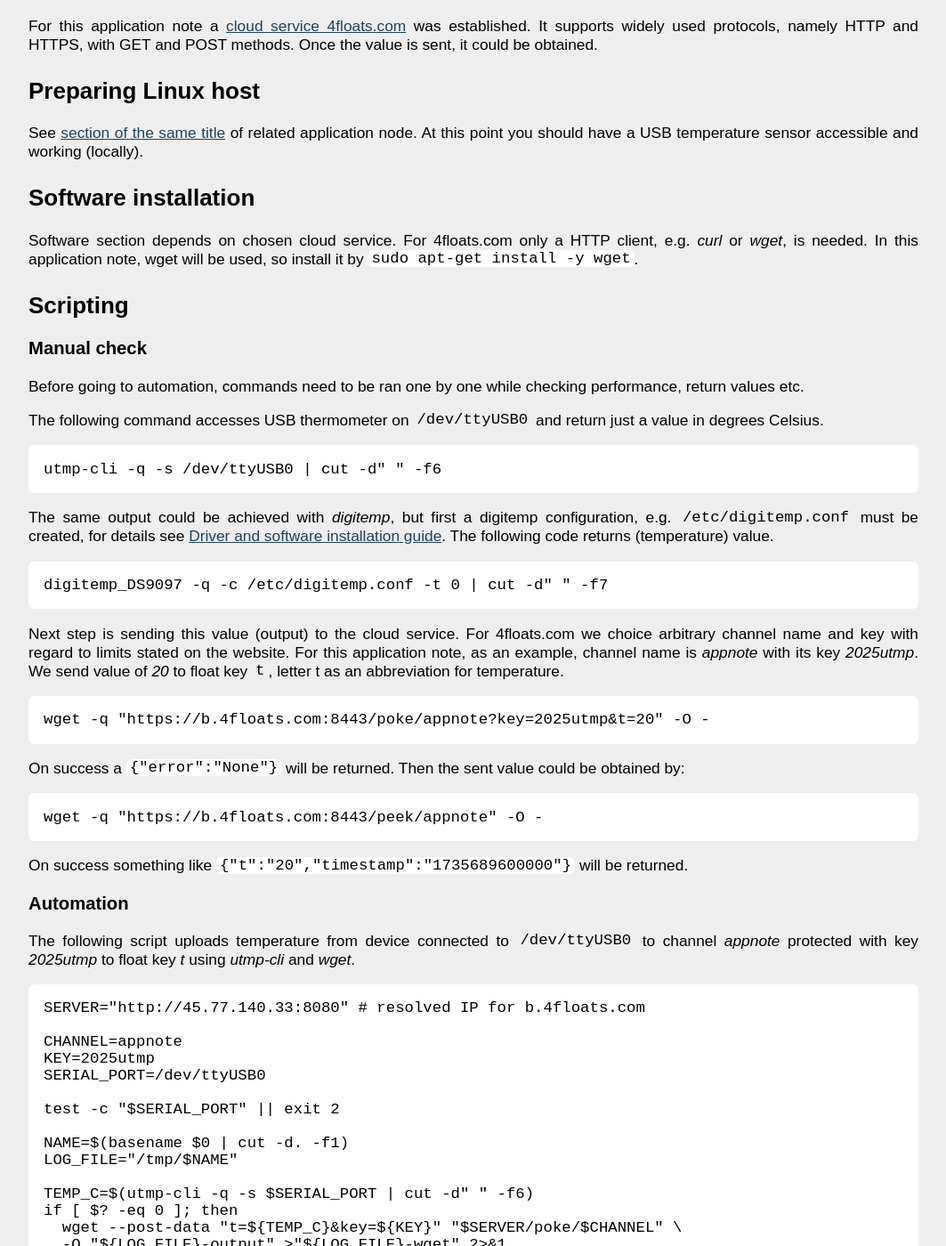
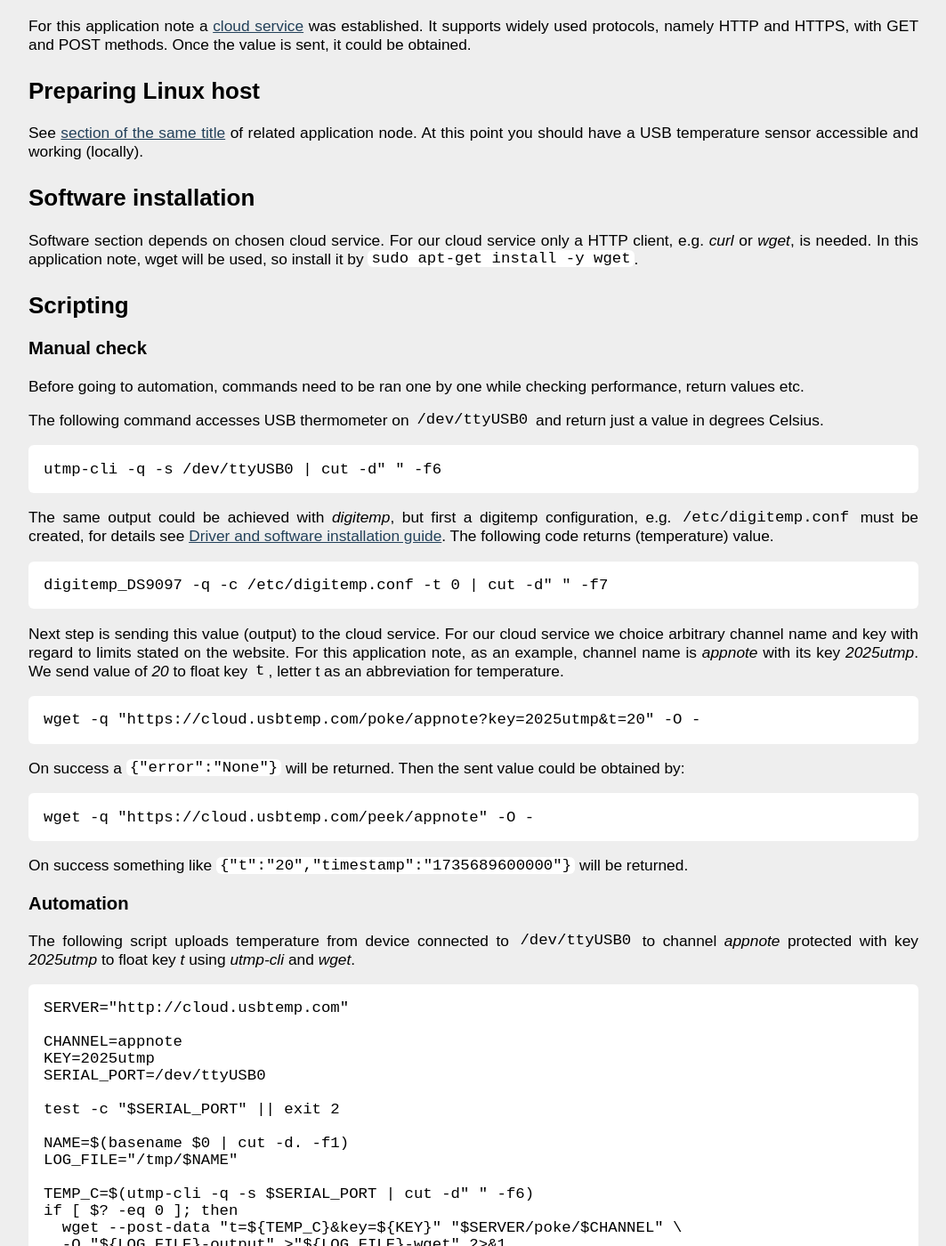
Before and after one commit to perproweb/utmp, a Jekyll site: the page app_notes/cloud.htm, which Jekyll copies as it is, in a window 1280 px wide and 1400 px high, scrolled down 421 px. Shown: the whole window at 89% size, without its empty margins (108-1171 px from the left). Built offline with Jekyll 4.4.1, drawn with Linux system fonts in a browser that asks for light colours; some of the changed text lies outside the part shown.

Commit message:
20260927

```diff
--- a/app_notes/cloud.htm
+++ b/app_notes/cloud.htm
@@ -33,7 +33,7 @@
   Some kind of cloud service is obviously needed. It should provide at least a method through it receives data.
 </p>
 <p>
-  For this application note a <a href="https://www.4floats.com/">cloud service 4floats.com</a> was established. It supports widely used protocols, namely HTTP and HTTPS, with GET and POST methods. Once the value is sent, it could be obtained.
+  For this application note a <a href="https://cloud.usbtemp.com/">cloud service</a> was established. It supports widely used protocols, namely HTTP and HTTPS, with GET and POST methods. Once the value is sent, it could be obtained.
 </p>
 
 <h2>Preparing Linux host</h2>
@@ -43,7 +43,7 @@
 
 <h2>Software installation</h2>
 <p>
-  Software section depends on chosen cloud service. For 4floats.com only a HTTP client, e.g. <i>curl</i> or <i>wget</i>, is needed. In this application note, wget will be used, so install it by <code>sudo apt-get install -y wget</code>.
+  Software section depends on chosen cloud service. For our cloud service only a HTTP client, e.g. <i>curl</i> or <i>wget</i>, is needed. In this application note, wget will be used, so install it by <code>sudo apt-get install -y wget</code>.
 </p>
 
 <h2>Scripting</h2>
@@ -66,16 +66,16 @@
 </pre>
 
 <p>
-  Next step is sending this value (output) to the cloud service. For 4floats.com we choice arbitrary channel name and key with regard to limits stated on the website. For this application note, as an example, channel name is <i>appnote</i> with its key <i>2025utmp</i>. We send value of <i>20</i> to float key <samp>t</samp>, letter t as an abbreviation for temperature.
+  Next step is sending this value (output) to the cloud service. For our cloud service we choice arbitrary channel name and key with regard to limits stated on the website. For this application note, as an example, channel name is <i>appnote</i> with its key <i>2025utmp</i>. We send value of <i>20</i> to float key <samp>t</samp>, letter t as an abbreviation for temperature.
 </p>
 <pre>
-wget -q "https://b.4floats.com:8443/poke/appnote?key=2025utmp&t=20" -O -
+wget -q "https://cloud.usbtemp.com/poke/appnote?key=2025utmp&t=20" -O -
 </pre>
 <p>
   On success a <code>{"error":"None"}</code> will be returned. Then the sent value could be obtained by:
 </p>
 <pre>
-wget -q "https://b.4floats.com:8443/peek/appnote" -O -
+wget -q "https://cloud.usbtemp.com/peek/appnote" -O -
 </pre>
 <p>
   On success something like <code>{"t":"20","timestamp":"1735689600000"}</code> will be returned.
@@ -86,7 +86,7 @@
   The following script uploads temperature from device connected to <samp>/dev/ttyUSB0</samp> to channel <i>appnote</i> protected with key <i>2025utmp</i> to float key <i>t</i> using <i>utmp-cli</i> and <i>wget</i>.
 </p>
 <pre>
-SERVER="http://45.77.140.33:8080" # resolved IP for b.4floats.com
+SERVER="http://cloud.usbtemp.com"
 
 CHANNEL=appnote
 KEY=2025utmp
```
Also changed, not shown: other parts of app_notes/cloud.htm (+1 -1 lines), index.html (+5 -7 lines).
